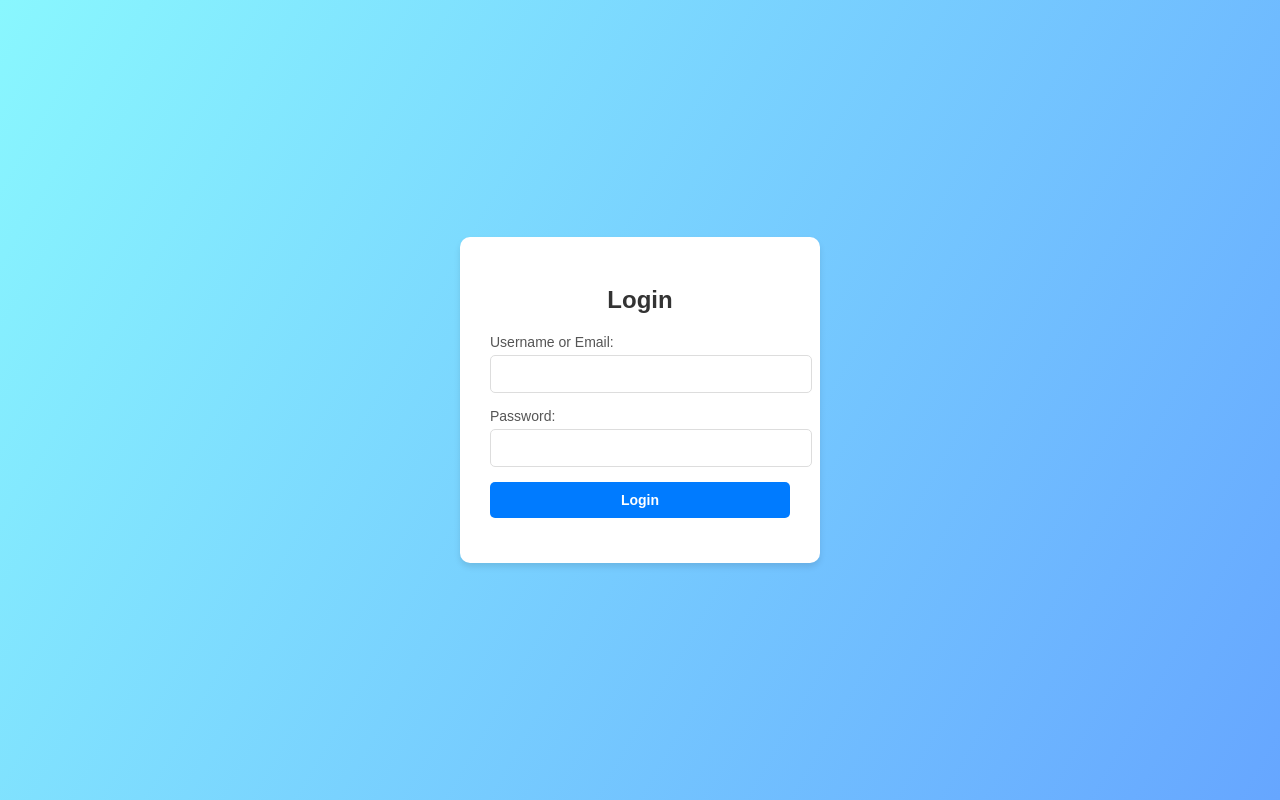
After one commit to Swati-SP/login, a PHP site: page /login.php in a window 1280 px wide. The commit adds this page. Run offline with PHP 8.4, Linux system fonts and the light colour scheme.

Commit message:
login and redirect

```diff
--- /dev/null
+++ b/connect.php
@@ -0,0 +1,8 @@
+<?php
+    include ("constant.php");
+    $conn = mysqli_connect($servername, $username, $password, $dbname);
+    // Check connection
+    if ($conn->connect_error) {
+        die("Database Connection failed: " . $conn->connect_error);
+    }
+?>
--- /dev/null
+++ b/constant.php
@@ -0,0 +1,6 @@
+<?php
+    $servername = "localhost";
+    $username = "root";
+    $password = ""; // Replace with your database password if set
+    $dbname = "user_system";
+?>
--- a/event.php
+++ b/event.php
@@ -0,0 +1,4 @@
+<?
+
+
+?>
--- /dev/null
+++ b/login.php
@@ -0,0 +1,113 @@
+<!DOCTYPE html>
+<html>
+<head>
+    <title>Login Page</title>
+    <style>
+        body {
+            font-family: Arial, sans-serif;
+            background: linear-gradient(120deg, #89f7fe, #66a6ff);
+            margin: 0;
+            padding: 0;
+            display: flex;
+            justify-content: center;
+            align-items: center;
+            height: 100vh;
+        }
+        .login-container {
+            background-color: white;
+            padding: 30px;
+            border-radius: 10px;
+            box-shadow: 0 4px 6px rgba(0, 0, 0, 0.1);
+            width: 300px;
+        }
+        h2 {
+            color: #333;
+            text-align: center;
+            margin-bottom: 20px;
+        }
+        label {
+            color: #555;
+            font-size: 14px;
+            display: block;
+            margin-bottom: 5px;
+        }
+        input, button {
+            width: 100%;
+            padding: 10px;
+            margin-bottom: 15px;
+            border: 1px solid #ddd;
+            border-radius: 5px;
+            font-size: 14px;
+        }
+        button {
+            background-color: #007bff;
+            color: white;
+            border: none;
+            cursor: pointer;
+            font-weight: bold;
+        }
+        button:hover {
+            background-color: #0056b3;
+        }
+        .message {
+            text-align: center;
+            color: red;
+            font-size: 14px;
+        }
+    </style>
+</head>
+<body>
+    <div class="login-container">
+        <h2>Login</h2>
+
+        <?php
+        include("connect.php");
+
+        if ($_SERVER["REQUEST_METHOD"] == "POST") {
+            // Get form data
+            $username = mysqli_real_escape_string($conn, $_POST['username']);
+            $password = mysqli_real_escape_string($conn, $_POST['password']);
+
+            // Check if the user exists in the database
+            $sql = "SELECT * FROM user WHERE username = '$username' OR email = '$username'";
+            $result = $conn->query($sql);
+
+            if ($result->num_rows == 1) {
+                // User exists, check password
+                $user = $result->fetch_assoc();
+                if (password_verify($password, $user['password'])) {
+                    // Login successful, redirect based on role
+                    if ($user['role'] == 'user') {
+                        header("Location: users/dashboard.php");
+                        exit();
+                    } elseif ($user['role'] == 'admin') {
+                        header("Location: admin/dashboard.php");
+                        exit();
+                    }
+                } else {
+                    // Incorrect password
+                    echo "<div class='message'>Invalid password!</div>";
+                }
+            } else {
+                // User not found
+                echo "<div class='message'>Username or email not found!</div>";
+            }
+
+            // Close the database connection
+            $conn->close();
+        }
+        ?>
+
+        <!-- Login form -->
+        <form action="login.php" method="post">
+            <label for="username">Username or Email:</label>
+            <input type="text" name="username" required>
+
+            <label for="password">Password:</label>
+            <input type="password" name="password" required>
+
+            <button type="submit">Login</button>
+        </form>
+    </div>
+</body>
+</html>
```
Also changed, not shown: admin/dashboard.php (added, +9 -0 lines), demo.php (+34 -24 lines), signup.php (+35 -1 lines), users/dashboard.php (added, +9 -0 lines).
